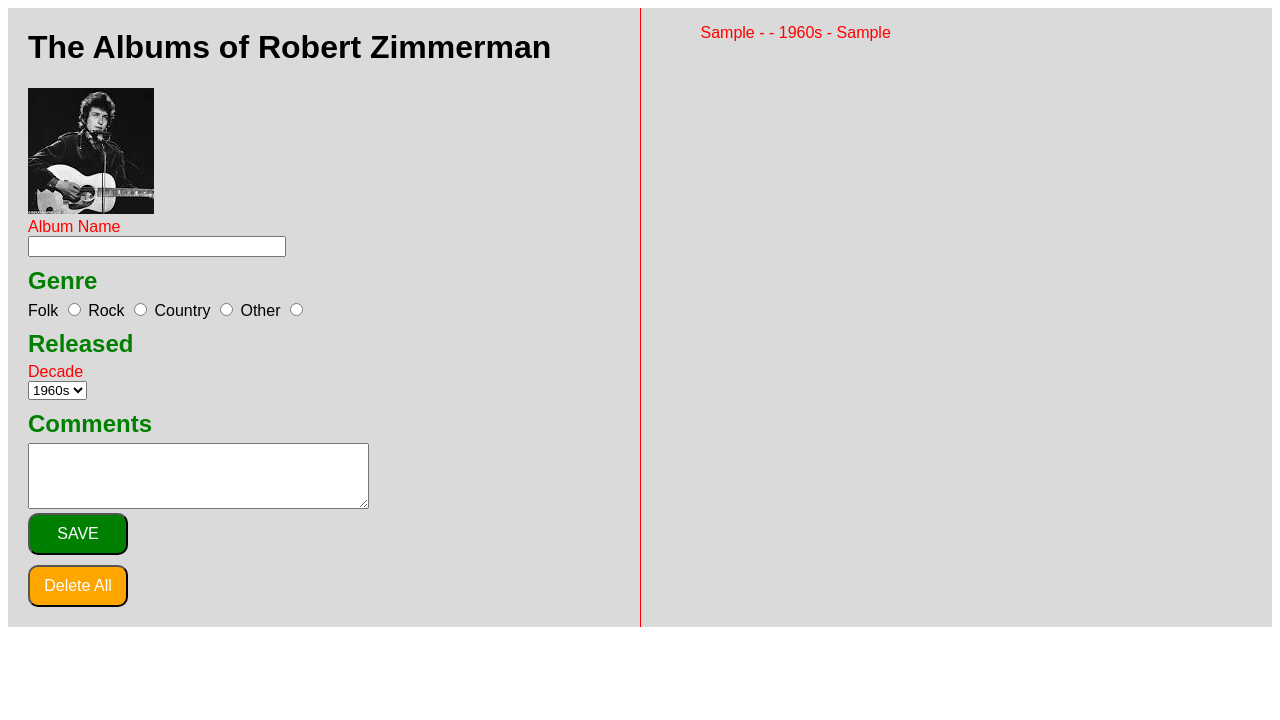
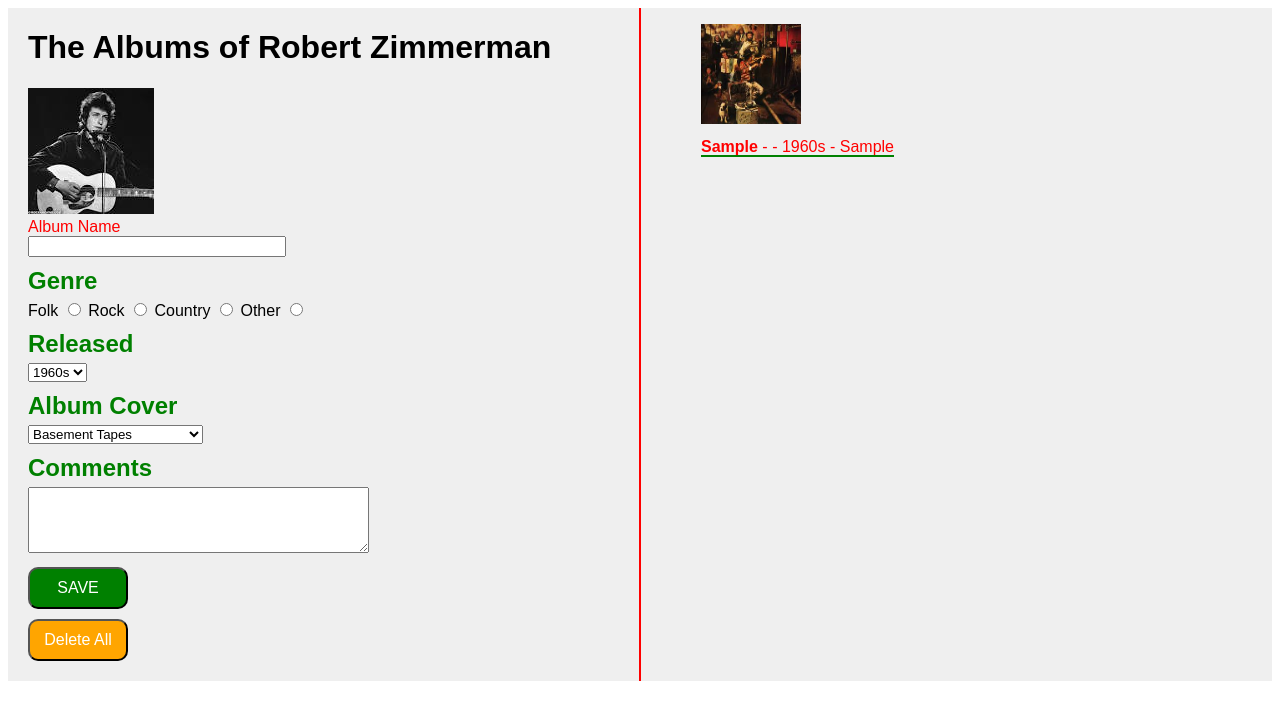
Before and after one commit to codeclan-code/wk6_DOM_homework, a plain HTML site: page index.html in a window 1280 px wide. Both pictures are taken after typing "Sample", "Sample" into the empty fields and a click on the input "SAVE". Drawn offline with Linux system fonts and the light colour scheme.

Commit message:
added image function

```diff
--- a/css/master.css
+++ b/css/master.css
@@ -24,6 +24,14 @@ ul {
   list-style: none;
 }
 
+li img {
+  padding-bottom: 5px;
+  margin-bottom: 5px;
+  width:100px;
+  height:100px;
+
+}
+
 
 .albumName label, .albumDecade label {
   color: red;
@@ -41,6 +49,7 @@ ul {
   font-size: 100%;
   border-radius: 10px;
   width:100px;
+  margin-top:10px;
 }
 
 .delete button {
@@ -59,6 +68,7 @@ ul {
   margin:5px;
   padding:5px;
   float:right;
+  border-bottom: 1px dashed red;
 }
 
 .btnBar {
@@ -67,4 +77,10 @@ ul {
 
 .red {
   color:red;
+  padding-bottom:0px;
+  margin-bottom: 20px;
 }
+
+.global {
+  border-bottom: 2px solid green;
+}
--- a/index.html
+++ b/index.html
@@ -8,7 +8,7 @@
 </head>
 <body>
   <div class="row">
-  <div class="column" style="background-color:#dadada;">
+  <div class="column" style="background-color:#efefef;">
     <h1>The Albums of Robert Zimmerman</h1>
     <img src="dylan.jpg" alt="Robert Zimmerman at a young age"/>
     <form class="formWrapper" id="new-item-form" name="new-item-form">
@@ -29,7 +29,6 @@
       </div>
       <div class="albumDecade">
         <h2>Released</h2>
-        <label for="album-decade" id="albumDecade">Decade</label>
         <select class="" name="album-decade" id="albumDecade">
           <option value="1960s">1960s</option>
           <option value="1970s">1970s</option>
@@ -39,22 +38,40 @@
           <option value="2010s">2010s</option>
         </select>
       </div>
+
+      <!-- Album Cover -->
+      <div class="albumCover">
+        <h2>Album Cover</h2>
+        <select class="" name="album-cover" id="albumCover">
+          <option value="basement.jpg">Basement Tapes</option>
+          <option value="blonde.jpg">Blonde on Blonde</option>
+          <option value="bott.jpg">Blood on the Tracks</option>
+          <option value="budokan.jpg">Budokan Live</option>
+          <option value="desire.jpg">Desire</option>
+          <option value="freewheelin.jpg">Freewheelin'</option>
+          <option value="infidels.jpg">Infidels</option>
+          <option value="nashville.jpg">Nashville Skyline</option>
+          <option value="newmorning.jpg">New Morning</option>
+          <option value="timeschangin.jpg">Times they are a-changin'</option>
+          <option value="other.jpg">Other</option>
+        </select>
+      </div>
+
       <div class="albumComments">
         <h2>Comments</h2>
         <textarea name="name" id="albumComments" rows="4" cols="40"></textarea>
       </div>
-      <div class="btnBar">
         <span class="save">
           <input type="submit" value="SAVE" id="save"/>
         </span>
-      </div>
     </form>
     <span class="delete">
       <button id="delete-all">Delete All</button>
     </span>
   </div>
-  <div class="column" style="background-color:#dadada; border-left:1px solid red">
+  <div class="column" style="background-color:#efefef; border-left:2px solid red">
     <ul id="album-results">
+
     </ul>
   </div>
 </div>
--- a/js/app.js
+++ b/js/app.js
@@ -1,34 +1,37 @@
 document.addEventListener('DOMContentLoaded', () => {
-  // console.log('JavaScript loaded');
+
   const albumTextInput = document.querySelector('#albumName')
   const genreRadioInput = document.querySelector('#albumGenre')
   const decadeSelectInput = document.querySelector('#albumDecade')
   const commentTextAreaInput = document.querySelector('#albumComments')
+  const albumItem = document.querySelector('#albumCover');
   const resultItem = document.querySelector('#album-results');
 
   const deleteAddedItems = function(event){
     resultItem.innerHTML = " "
   }
   //Submit
-
   const handleFormSubmit = function(event){
     event.preventDefault();
+    const unOrderedList = document.querySelector('#album-results')
+    const newImageItem = document.createElement('li')
+    unOrderedList.appendChild(newImageItem)
+    newImageItem.innerHTML = "<img src=\"" + event.target.albumCover.value + "\">";
     const newReadingListItem = document.createElement('li')
-    const unOrderedList = document.querySelector('ul')
     unOrderedList.appendChild(newReadingListItem)
     newReadingListItem.classList.add('red')
-    newReadingListItem.textContent = `
-    ${event.target.albumName.value} -
-    ${event.target.albumGenre.value} -
-    ${event.target.albumDecade.value} -
-    ${event.target.albumComments.value}`;
+    newReadingListItem.innerHTML = "<span class=\"global\">" + "<strong>" +
+    event.target.albumName.value + "</strong> - " +
+    event.target.albumGenre.value + " - " +
+    event.target.albumDecade.value + " - " +
+    event.target.albumComments.value + "</span>";
+
     document.getElementById("new-item-form").reset();
   }
-
+// listeners
   const form = document.querySelector('#new-item-form')
   form.addEventListener('submit', handleFormSubmit)
 
   const deleteResults = document.querySelector('#delete-all')
   deleteResults.addEventListener('click', deleteAddedItems)
-
 })
```
Also changed, not shown: basement.jpg (added), blonde.jpg (added), bott.jpg (added), budokan.jpg (added), desire.jpg (added), freewheelin.jpg (added), highway61.jpg (added), infidels.jpg (added), nashville.jpg (added), newmorning.jpg (added), other.jpg (added), timeschangin.jpg (added).
